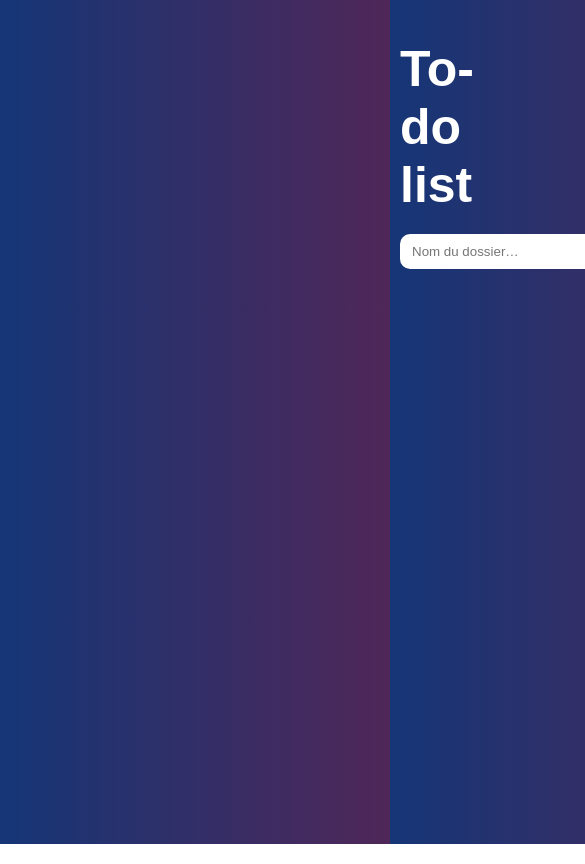
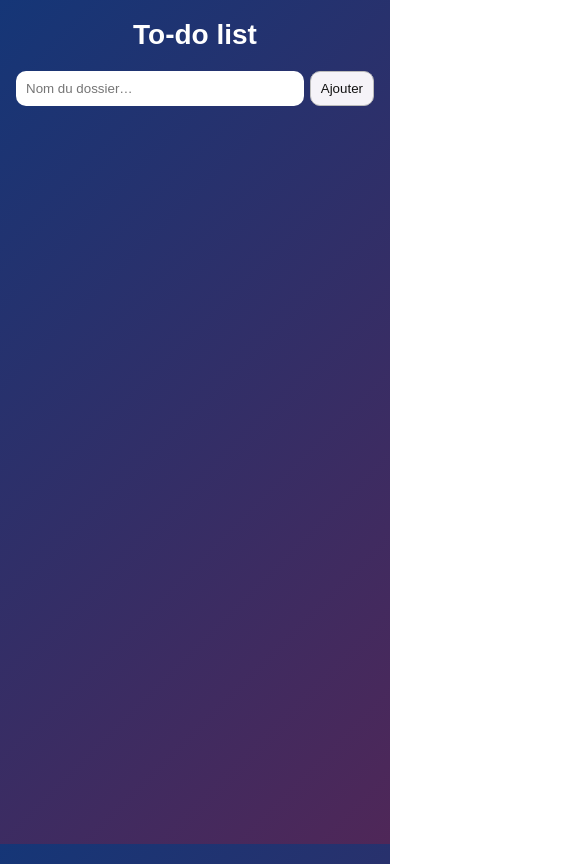
Before and after one commit to Shikacho/todo-app, a React (Create React App) app: page / in a window 390 px wide. Shown: the top 864 px of the page, 585 px wide, since content can reach past the window. Built offline with nearby package versions, Linux system fonts and the light colour scheme.

Commit message:
intégration responsive

```diff
--- a/src/components/FolderCarousel.jsx
+++ b/src/components/FolderCarousel.jsx
@@ -1,8 +1,6 @@
 import { useEffect, useLayoutEffect, useRef, useState } from "react";
 import FolderCard from "./FolderCard";
 import "../styles/FolderCarousel.css";
-
-const VISIBLE = 3;
 
 export default function FolderCarousel({
   folders,
@@ -14,25 +12,33 @@ export default function FolderCarousel({
   onChangeStatus,
 }) {
   const stripRef = useRef(null);
+
   const [cardW, setCardW] = useState(300);
   const [gap, setGap] = useState(24);
+  const [visible, setVisible] = useState(3);
   const [start, setStart] = useState(0);
 
-  const maxStart = Math.max(0, folders.length - VISIBLE);
+  const step = cardW + gap;
+  const maxStart = Math.max(0, folders.length - visible);
   const showPrev = start > 0;
   const showNext = start < maxStart;
-
-  const step = cardW + gap;
 
   const measure = () => {
     const el = stripRef.current;
     if (!el) return;
+
     const cs = getComputedStyle(el);
     const g = parseFloat(cs.getPropertyValue("--gap")) || 24;
     setGap(g);
 
     const viewport = el.clientWidth;
-    const cw = Math.floor((viewport - g * (VISIBLE - 1)) / VISIBLE);
+
+    let nextVisible = 3;
+    if (viewport < 560) nextVisible = 1;
+    else if (viewport < 900) nextVisible = 2;
+    setVisible(nextVisible);
+
+    const cw = Math.floor((viewport - g * (nextVisible - 1)) / nextVisible);
     setCardW(cw);
   };
 
@@ -46,13 +52,12 @@ export default function FolderCarousel({
       window.removeEventListener("resize", measure);
     };
   }, []);
-
   useEffect(() => {
-    const clipped = Math.min(start, Math.max(0, folders.length - VISIBLE));
+    const clipped = Math.min(start, Math.max(0, folders.length - visible));
     if (clipped !== start) setStart(clipped);
     const el = stripRef.current;
     if (el) el.scrollTo({ left: clipped * step, behavior: "instant" });
-  }, [folders.length, cardW, gap]);
+  }, [folders.length, visible, cardW, gap, start, step]);
 
   const scrollToIndex = (i, smooth = true) => {
     const el = stripRef.current;
@@ -98,10 +103,10 @@ export default function FolderCarousel({
               onRemoveTask={(taskId) => onRemoveTask(folder.id, taskId)}
               onToggleTask={(taskId) => onToggleTask(folder.id, taskId)}
               onRemoveFolder={() => onRemoveFolder(folder.id)}
-              onRenameFolder={(id, name) => onRenameFolder?.(folder.id, name)} // ✅
+              onRenameFolder={(id, name) => onRenameFolder?.(folder.id, name)}
               onChangeStatus={(taskId, newS) =>
                 onChangeStatus?.(folder.id, taskId, newS)
-              } // ✅
+              }
             />
           </div>
         ))}
--- a/src/styles/FolderCarousel.css
+++ b/src/styles/FolderCarousel.css
@@ -11,7 +11,7 @@
   --gap: 24px;
   display: flex;
   gap: var(--gap);
-  overflow: hidden;
+  overflow: hidden;            /* desktop/tablette : défilement via flèches */
   scroll-behavior: smooth;
   width: 100%;
   min-width: 0;
@@ -51,12 +51,37 @@
   place-items: center;
   z-index: 2;
 }
+
 .nav-btn.left  { left: calc(var(--gutter) - 44px); }
 .nav-btn.right { right: calc(var(--gutter) - 44px); }
 .nav-btn:hover { transform: translateY(-50%) scale(1.06); }
 .nav-btn:disabled { opacity: 0.4; cursor: default; box-shadow: none; }
 
-@media (max-width: 760px) {
-  .carousel-viewport { --gutter: 40px; }
-  .strip { --gap: 16px; }
+/* Tablette */
+@media (max-width: 900px) {
+  .carousel-viewport { --gutter: 44px; }
+  .strip { --gap: 20px; }
+  .nav-btn { width: 38px; height: 38px; font-size: 20px; }
+  .nav-btn.left  { left: calc(var(--gutter) - 40px); }
+  .nav-btn.right { right: calc(var(--gutter) - 40px); }
 }
+
+/* Mobile */
+@media (max-width: 560px) {
+  .carousel-viewport { --gutter: 24px; }
+  .strip {
+    --gap: 14px;
+    overflow-x: auto;                /* swipe natif sur mobile */
+    -webkit-overflow-scrolling: touch;
+    scrollbar-width: thin;           /* Firefox */
+  }
+  .nav-btn { width: 36px; height: 36px; font-size: 18px; }
+  .nav-btn.left  { left: 8px; }
+  .nav-btn.right { right: 8px; }
+}
+
+/* Ajustement fin pour très petits écrans */
+@media (max-width: 380px) {
+  .carousel-viewport { --gutter: 16px; }
+  .strip { --gap: 10px; }
+}
--- a/src/styles/TodoApp.css
+++ b/src/styles/TodoApp.css
@@ -1,32 +1,56 @@
-body{
+*,
+*::before,
+*::after {
+  box-sizing: border-box;
+}
+
+:root {
+  --container-max: 1200px;
+  --container-pad: clamp(16px, 4vw, 56px);
+}
+
+body {
+  margin: 0;
   font-family: Arial, sans-serif;
-  background: linear-gradient(to right, #153677, #4f2758);
-  margin: 0;
-  padding: 0;
+  min-height: 100vh;
+  background: linear-gradient(135deg, #153677, #4f2758);
+  background-attachment: fixed;
+  color: #111;
 }
 
 .todo-container {
-  max-width: 1100px;
+  max-width: var(--container-max);
   margin: 40px auto;
-  padding: 0 400px;
+  padding-inline: var(--container-pad);
+  display: flex;
   flex-direction: column;
   justify-content: center;
 }
 
+h1 {
+  text-align: center;
+  margin: 0 0 20px;
+  font-family: 'Montserrat', Arial, sans-serif;
+  color: white;
+  font-size: clamp(28px, 4vw, 50px);
+  line-height: 1.1;
+}
+
 button {
-  border-radius:10px;;
-  color: black;
-  border-color: grey;
+  border-radius: 10px;
+  color: #111;
+  border: 1px solid #bbb;
   cursor: pointer;
-  background-color: rgb(245, 243, 248);
-  border: oklab(lightness a b);
+  background: rgb(245, 243, 248);
+  padding: 10px 12px;
 }
 
 .add-folder {
   display: flex;
   gap: 8px;
-  margin-bottom: 20px;
-  width: 50px;
+  margin: 0 auto 20px;
+  width: 100%;
+  max-width: 600px;
 }
 
 .add-folder input {
@@ -36,6 +60,12 @@ button {
   border: none;
   background-color: white;
   outline: none;
+  min-width: 0;
+}
+
+.add-folder button {
+  flex: 0 0 auto;
+  white-space: nowrap;
 }
 
 .folder-grid {
@@ -44,10 +74,27 @@ button {
   grid-template-columns: repeat(auto-fit, minmax(260px, 1fr));
 }
 
-h1 {
-  text-align: center;
-  margin-bottom: 20px;
-  font-family: 'motserrat', sans-serif;
-  color: white;
-  font-size: 50px;
+@media (max-width: 900px) {
+  .todo-container {
+    margin: 28px auto;
+  }
+  .folder-grid {
+    gap: 16px;
+    grid-template-columns: repeat(auto-fit, minmax(240px, 1fr));
+  }
 }
+
+@media (max-width: 560px) {
+  .todo-container {
+    margin: 20px auto;
+  }
+  .add-folder {
+    gap: 6px;
+  }
+  .add-folder input {
+    padding: 9px 10px;
+  }
+  button {
+    padding: 9px 10px;
+  }
+}
```
